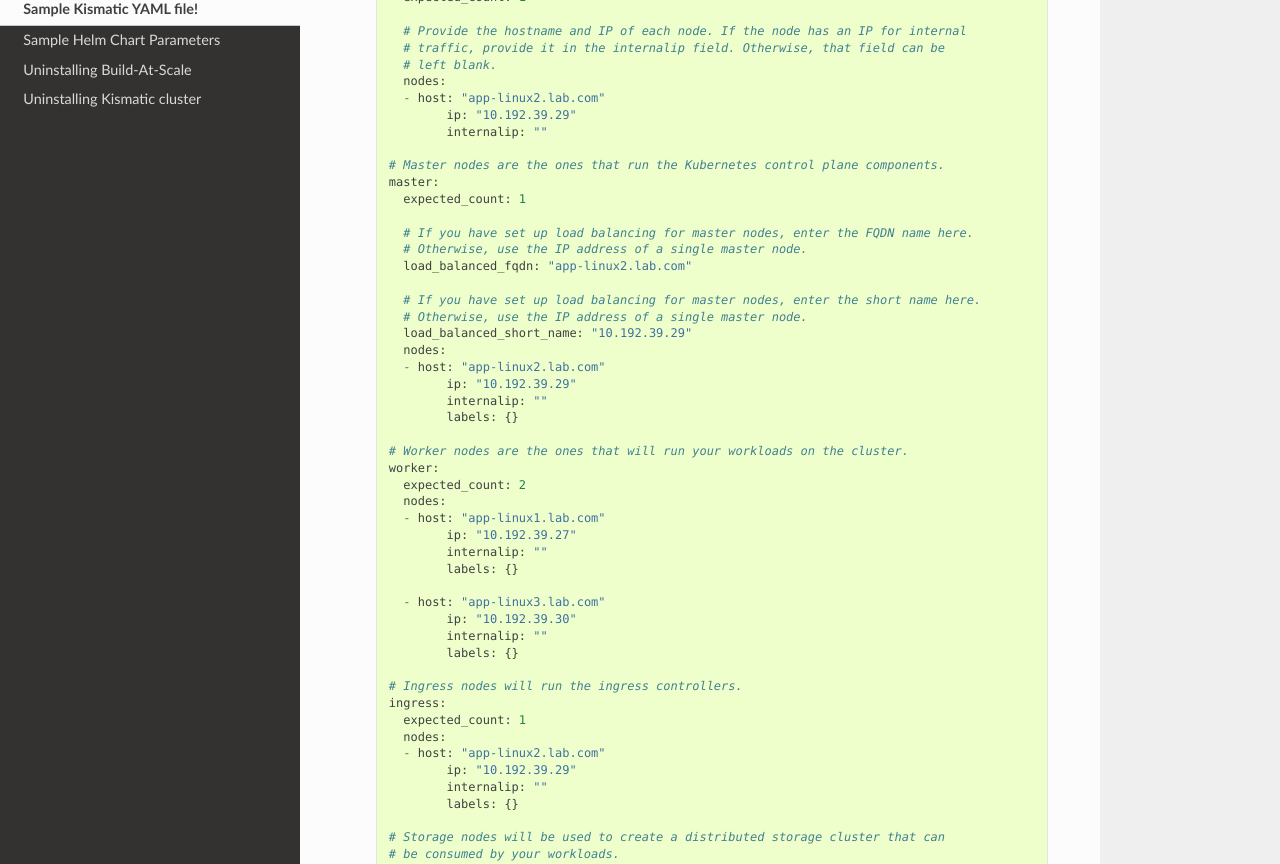
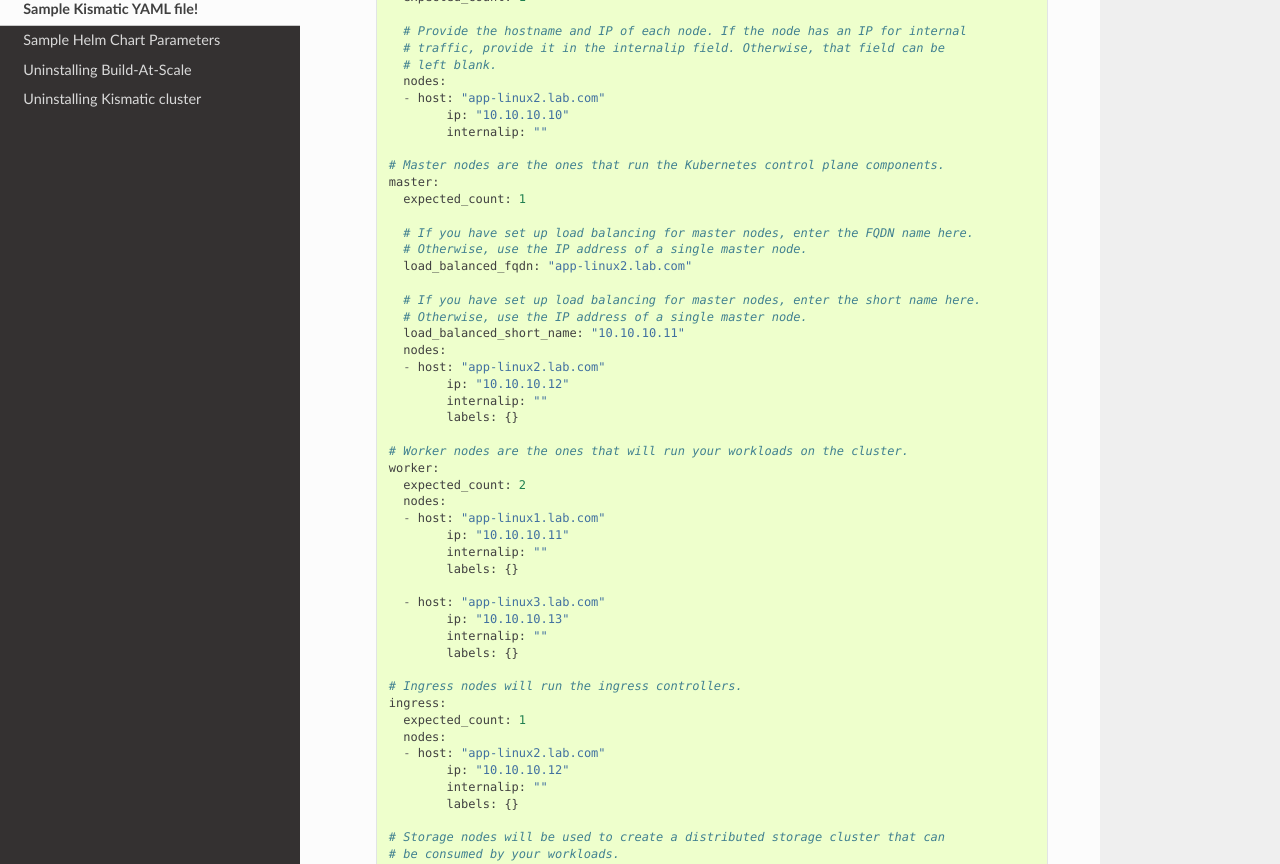
Before and after one commit to kevinhutton/build-at-scale-docs, a Sphinx documentation site: the page built from source/kismatic-sample-yaml.rst, in a window 1280 px wide and 1400 px high, scrolled down 3308 px. Shown: the part 218-1082 px from the top of the window. Built offline with Sphinx 7.4.7 and the Read the Docs theme 2.0.0, drawn with Linux system fonts in a browser that asks for light colours.

Commit message:
Update kismatic-sample-yaml.rst
Changed refrence IP addresses to dummy values.

```diff
--- a/source/kismatic-sample-yaml.rst
+++ b/source/kismatic-sample-yaml.rst
@@ -214,7 +214,7 @@ Sample Kismatic YAML file!
 		  # left blank.
 		  nodes:
 		  - host: "app-linux2.lab.com"
-			ip: "10.192.39.29"
+			ip: "10.10.10.10"
 			internalip: ""
 
 		# Master nodes are the ones that run the Kubernetes control plane components.
@@ -227,10 +227,10 @@ Sample Kismatic YAML file!
 
 		  # If you have set up load balancing for master nodes, enter the short name here.
 		  # Otherwise, use the IP address of a single master node.
-		  load_balanced_short_name: "10.192.39.29"
+		  load_balanced_short_name: "10.10.10.11"
 		  nodes:
 		  - host: "app-linux2.lab.com"
-			ip: "10.192.39.29"
+			ip: "10.10.10.12"
 			internalip: ""
 			labels: {}
 
@@ -239,12 +239,12 @@ Sample Kismatic YAML file!
 		  expected_count: 2
 		  nodes:
 		  - host: "app-linux1.lab.com"
-			ip: "10.192.39.27"
+			ip: "10.10.10.11"
 			internalip: ""
 			labels: {}
 
 		  - host: "app-linux3.lab.com"
-			ip: "10.192.39.30"
+			ip: "10.10.10.13"
 			internalip: ""
 			labels: {}
 
@@ -253,7 +253,7 @@ Sample Kismatic YAML file!
 		  expected_count: 1
 		  nodes:
 		  - host: "app-linux2.lab.com"
-			ip: "10.192.39.29"
+			ip: "10.10.10.12"
 			internalip: ""
 			labels: {}
 
```
